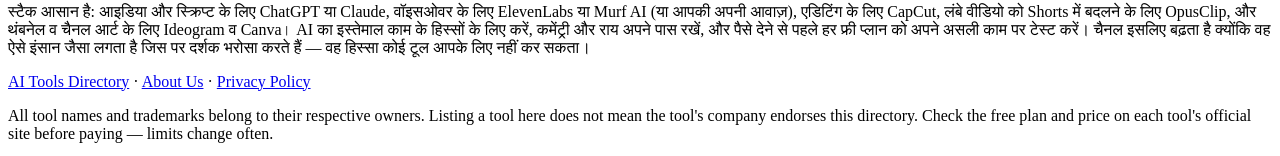
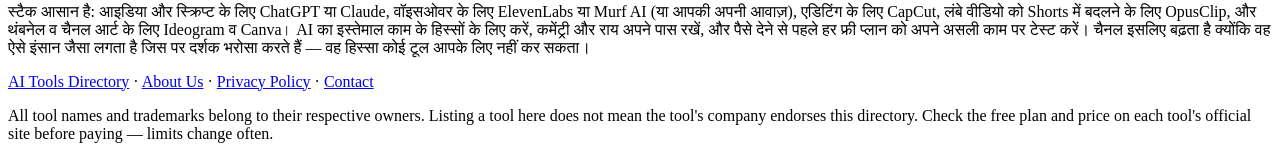
Before and after one commit to usachaina7631-beep/ai-tools-directory, a plain HTML site: page guides/ai-tools-for-youtube-creators.html in a window 1280 px wide. Shown: the part 3561-3717 px from the top of the page. Drawn offline with Linux system fonts and the light colour scheme.

Commit message:
Add Contact link to guides/ai-tools-for-youtube-creators footer

```diff
--- a/guides/ai-tools-for-youtube-creators.html
+++ b/guides/ai-tools-for-youtube-creators.html
@@ -92,7 +92,7 @@
 </main>
 
 <footer>
-<p><a href="https://aitoolsduniya.in/">AI Tools Directory</a> · <a href="https://aitoolsduniya.in/about-us.html">About Us</a> · <a href="https://aitoolsduniya.in/privacy-policy.html">Privacy Policy</a></p>
+<p><a href="https://aitoolsduniya.in/">AI Tools Directory</a> · <a href="https://aitoolsduniya.in/about-us.html">About Us</a> · <a href="https://aitoolsduniya.in/privacy-policy.html">Privacy Policy</a> · <a href="https://aitoolsduniya.in/contact.html">Contact</a></p>
 <p>All tool names and trademarks belong to their respective owners. Listing a tool here does not mean the tool's company endorses this directory. Check the free plan and price on each tool's official site before paying — limits change often.</p>
 </footer>
 </body>
```
